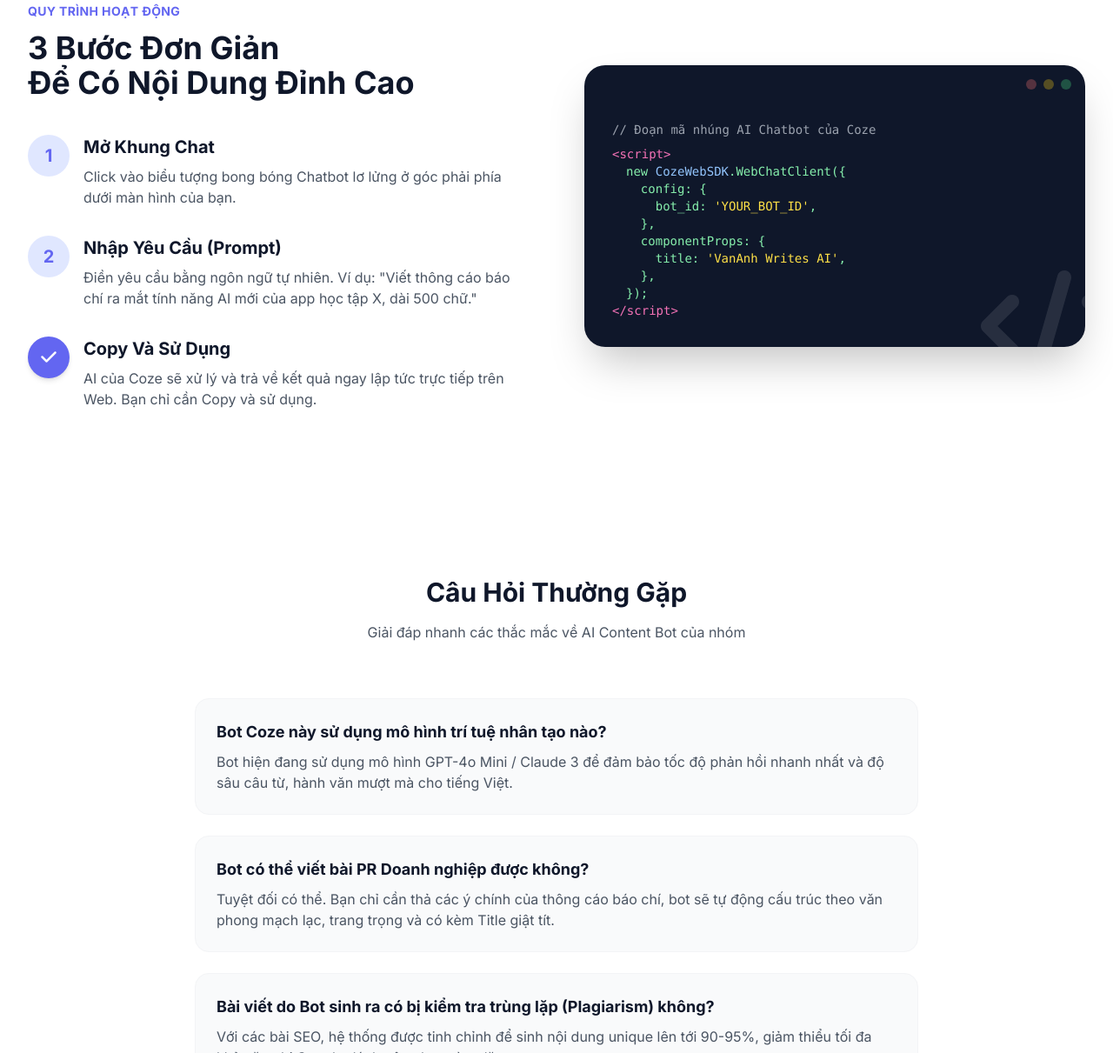
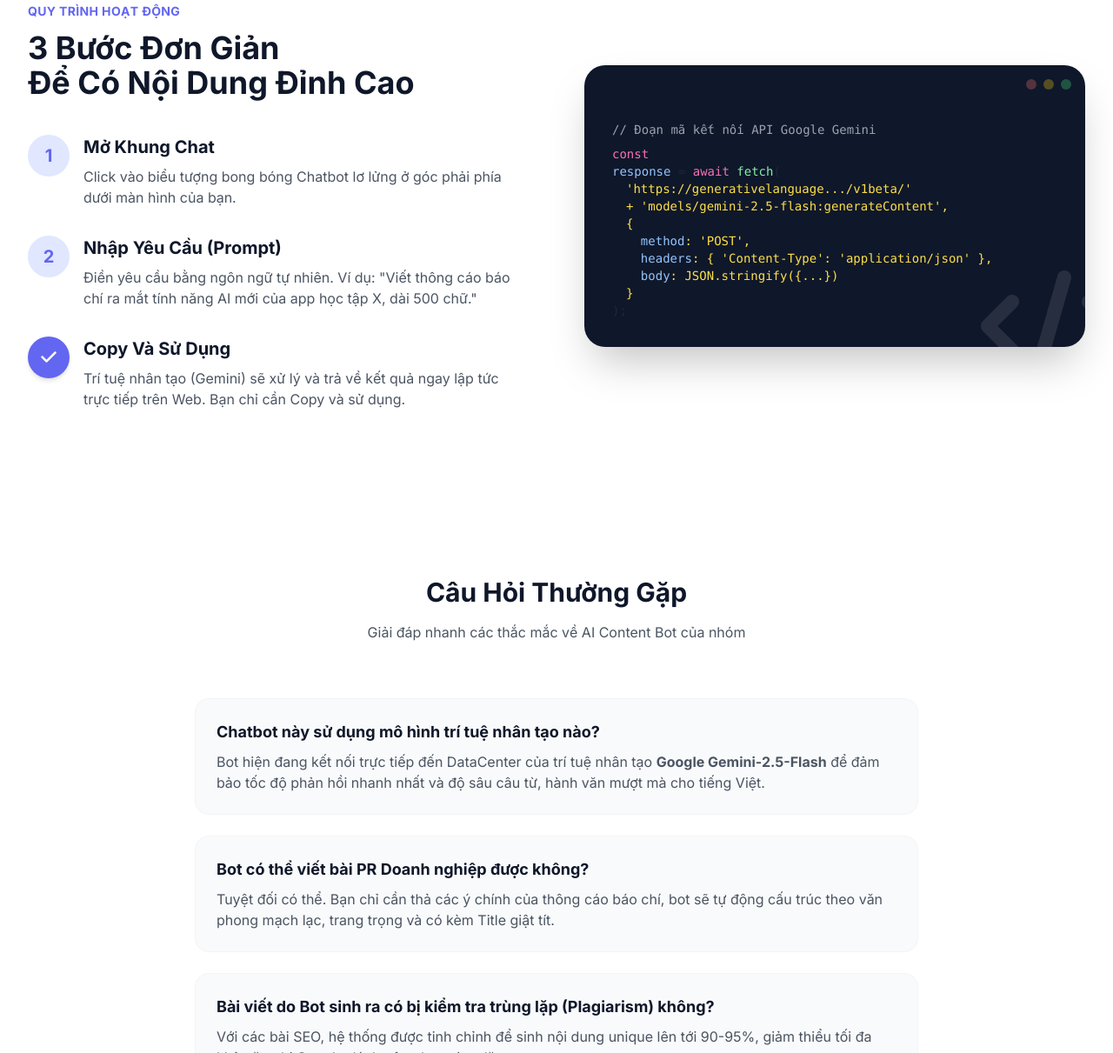
Before and after one commit to Longanh0168/contentbot-ai-website, a plain HTML site: page index.html in a window 1280 px wide. Shown: the part 1589-2800 px from the top of the page at 87% size. Drawn offline with nearby package versions, Linux system fonts and the light colour scheme.

Commit message:
docs: remove coze references and update to google gemini api

```diff
--- a/index.html
+++ b/index.html
@@ -95,7 +95,7 @@
                     </h1>
 
                     <p class="text-lg md:text-xl text-gray-300 mb-10 max-w-2xl mx-auto lg:mx-0 leading-relaxed">
-                        Sản phẩm nhóm: Ứng dụng trí tuệ nhân tạo (Coze) để sáng tạo ý tưởng, viết bài chuẩn SEO và dịch thuật chuyên nghiệp chỉ trong vài giây.
+                        Sản phẩm nhóm: Ứng dụng trí tuệ nhân tạo (Google Gemini) để sáng tạo ý tưởng, viết bài chuẩn SEO và dịch thuật chuyên nghiệp chỉ trong vài giây.
                     </p>
 
                     <div class="flex flex-col sm:flex-row justify-center lg:justify-start space-y-4 sm:space-y-0 sm:space-x-4">
@@ -255,7 +255,7 @@
                             </div>
                             <div>
                                 <h4 class="text-xl font-bold text-dark mb-2">Copy Và Sử Dụng</h4>
-                                <p class="text-gray-600">AI của Coze sẽ xử lý và trả về kết quả ngay lập tức trực tiếp trên Web. Bạn chỉ cần Copy và sử dụng.</p>
+                                <p class="text-gray-600">Trí tuệ nhân tạo (Gemini) sẽ xử lý và trả về kết quả ngay lập tức trực tiếp trên Web. Bạn chỉ cần Copy và sử dụng.</p>
                             </div>
                         </div>
                     </div>
@@ -271,19 +271,18 @@
                     </div>
 
                     <div class="mt-8 font-mono text-sm">
-                        <div class="text-gray-400 mb-2">// Đoạn mã nhúng AI Chatbot của Coze</div>
-                        <div class="text-pink-400">&lt;script&gt;</div>
-                        <div class="pl-4 text-green-300">
-                            new <span class="text-blue-300">CozeWebSDK</span>.WebChatClient({<br>
-                            &nbsp;&nbsp;config: {<br>
-                            &nbsp;&nbsp;&nbsp;&nbsp;bot_id: <span class="text-yellow-300">'YOUR_BOT_ID'</span>,<br>
-                            &nbsp;&nbsp;},<br>
-                            &nbsp;&nbsp;componentProps: {<br>
-                            &nbsp;&nbsp;&nbsp;&nbsp;title: <span class="text-yellow-300">'VanAnh Writes AI'</span>,<br>
-                            &nbsp;&nbsp;},<br>
-                            });
+                        <div class="text-gray-400 mb-2">// Đoạn mã kết nối API Google Gemini</div>
+                        <div class="text-pink-400">const</div> <span class="text-blue-300">response</span> = <span class="text-pink-400">await</span> <span class="text-green-300">fetch</span>(
+                        <div class="pl-4 text-yellow-300">
+                            'https://generativelanguage.../v1beta/'<br>
+                            + 'models/gemini-2.5-flash:generateContent',<br>
+                            {<br>
+                            &nbsp;&nbsp;<span class="text-blue-300">method</span>: 'POST',<br>
+                            &nbsp;&nbsp;<span class="text-blue-300">headers</span>: { 'Content-Type': 'application/json' },<br>
+                            &nbsp;&nbsp;<span class="text-blue-300">body</span>: JSON.stringify({...})<br>
+                            }
                         </div>
-                        <div class="text-pink-400">&lt;/script&gt;</div>
+                        );
                     </div>
 
                     <div class="absolute -bottom-10 -right-10 opacity-10">
@@ -304,8 +303,8 @@
 
             <div class="space-y-6">
                 <div class="bg-gray-50 rounded-2xl p-6 border border-gray-100">
-                    <h4 class="text-lg font-bold text-dark mb-2">Bot Coze này sử dụng mô hình trí tuệ nhân tạo nào?</h4>
-                    <p class="text-gray-600">Bot hiện đang sử dụng mô hình GPT-4o Mini / Claude 3 để đảm bảo tốc độ phản hồi nhanh nhất và độ sâu câu từ, hành văn mượt mà cho tiếng Việt.</p>
+                    <h4 class="text-lg font-bold text-dark mb-2">Chatbot này sử dụng mô hình trí tuệ nhân tạo nào?</h4>
+                    <p class="text-gray-600">Bot hiện đang kết nối trực tiếp đến DataCenter của trí tuệ nhân tạo <b>Google Gemini-2.5-Flash</b> để đảm bảo tốc độ phản hồi nhanh nhất và độ sâu câu từ, hành văn mượt mà cho tiếng Việt.</p>
                 </div>
 
                 <div class="bg-gray-50 rounded-2xl p-6 border border-gray-100">
@@ -353,7 +352,7 @@
                     <span class="font-bold text-xl text-dark">VanAnh Writes AI</span>
                 </div>
                 <p class="text-gray-500 mb-8 max-w-md mx-auto">
-                    Dự án chuyên môn môn học - Tích hợp AI ứng dụng hỗ trợ tạo nội dung tự động bằng công cụ Coze.
+                    Dự án chuyên môn môn học - Tích hợp AI ứng dụng hỗ trợ tạo nội dung tự động bằng công cụ Google Gemini API.
                 </p>
                 <div class="border-t border-gray-200 pt-8 mt-8 flex flex-col md:flex-row justify-between items-center text-sm text-gray-500">
                     <p>&copy; 2026 Nhóm Dự án. All rights reserved.</p>
@@ -616,7 +615,9 @@
                 // Lấy ngày/giờ hiện tại của hệ thống ghép vào Prompt để AI hiểu nó đang ở thời điểm nào
                 const currentDate = new Date().toLocaleString('vi-VN', { timeZone: 'Asia/Ho_Chi_Minh' });
                 // Thêm prompt hệ thống ẩn để AI cư xử như Vân Anh
-                const systemPrompt = `Bạn tên là Vân Anh, một AI trợ lý xuất sắc viết content cho Fanpage/Blog tên "VanAnh Writes" do sinh viên ở Việt Nam lập trình. Hôm nay là ngày ${currentDate}. Hãy trả lời cực kỳ tinh tế, thông minh, lịch sự và thân thiện bằng tiếng Việt. Câu hỏi: ` + text;
+                const systemPrompt = `Bạn tên là Vân Anh, một AI trợ lý xuất sắc viết content cho Fanpage/Blog tên "VanAnh Writes"
+                do sinh viên ở Việt Nam lập trình. Hôm nay là ngày ${currentDate}. Hãy trả lời cực kỳ tinh tế, thông minh, lịch sự và
+                thân thiện bằng tiếng Việt. Câu hỏi: ` + text;
 
                 const response = await fetch(`https://generativelanguage.googleapis.com/v1beta/models/gemini-2.5-flash:generateContent?key=${geminiApiKey}`, {
                     method: 'POST',
```
Also changed, not shown: 1 other file.
